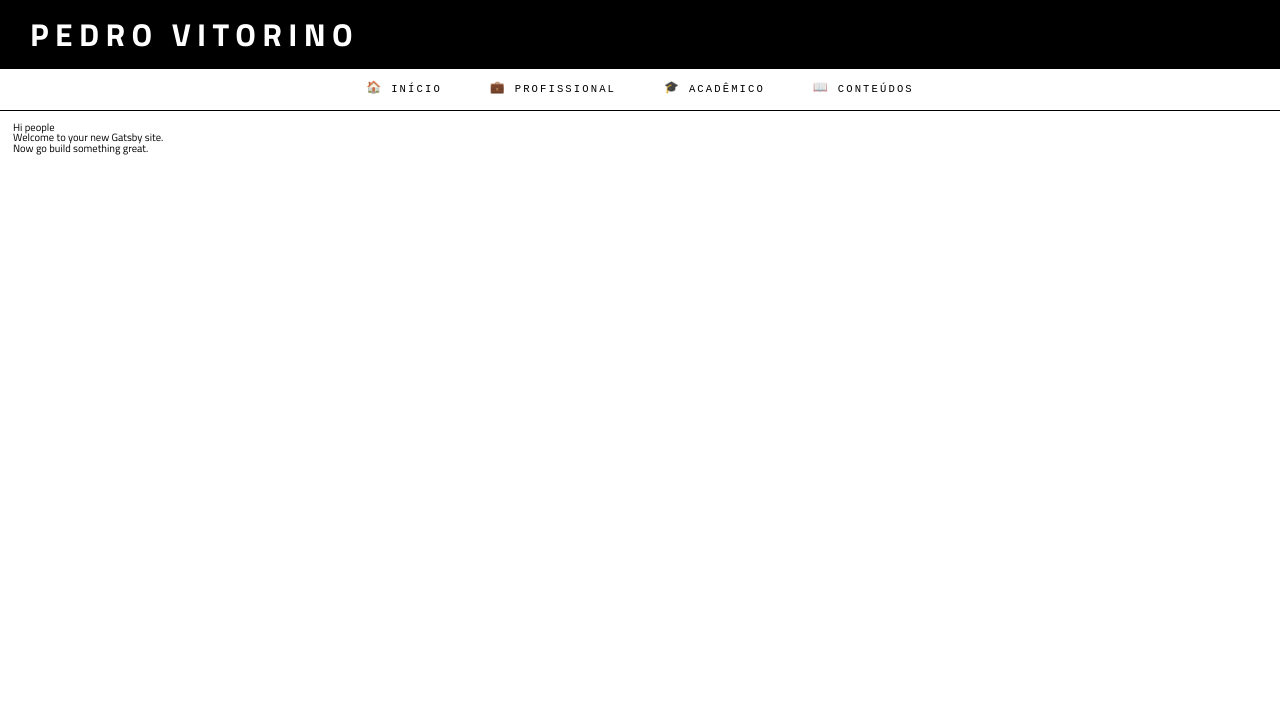
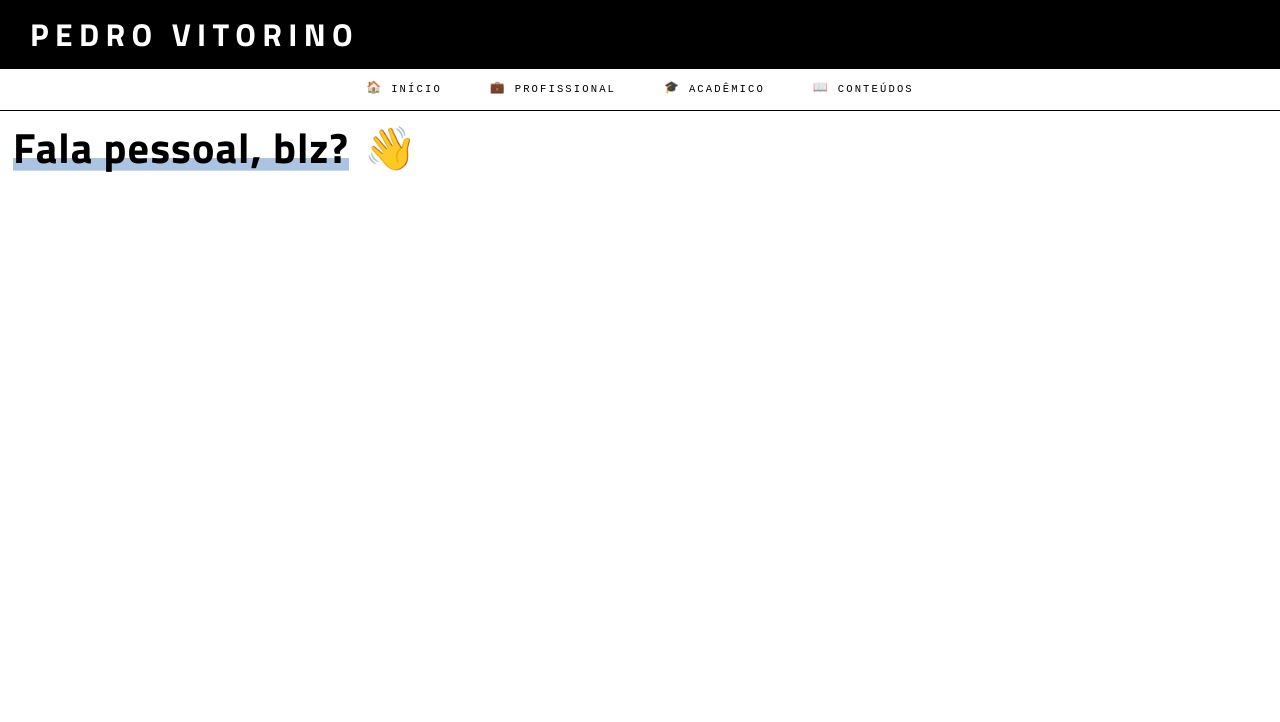
Before and after one commit to pedrovsp/pedrovsp.github.io, a Gatsby site: page / in a window 1280 px wide. Shown: the top 722 px of the page. Built offline with nearby package versions, Linux system fonts and the light colour scheme; Gatsby itself is replaced by a stand-in of ours.

Commit message:
feat: creates title component

```diff
--- /dev/null
+++ b/src/components/title/title.scss
@@ -0,0 +1,25 @@
+.title {
+  font-weight: var(--fw-bold);
+  line-height: 1.2;
+  letter-spacing: 1px;
+
+  .text {
+    background-image: linear-gradient(120deg, var(--support-color) 100%, var(--support-color) 100%);
+    background-repeat: no-repeat;
+    background-size: 100% 0.3em;
+    background-position: 0 85%;
+    transition: background-size 0.25s ease-in;
+
+    &:hover {
+      background-size: 100% 85%;
+    }
+  }
+
+  .emoji {
+    margin-left: 15px;
+  }
+}
+
+h1.title {
+  font-size: 4em;
+}
--- /dev/null
+++ b/src/components/title/title.tsx
@@ -0,0 +1,27 @@
+import React from 'react'
+import './title.scss'
+
+interface TitleProps {
+  title: string;
+  emoji: string;
+}
+
+export const H1 = (props: TitleProps) => {
+  return (
+    <h1 className='title'>
+      <span className='text'>
+        {props.title}
+      </span>
+      <span className='emoji'>
+        {props.emoji}
+      </span>
+    </h1>
+  )
+}
+
+export const H2 = (props: TitleProps) => {
+  return (
+    <h2 className='title'>
+    </h2>
+  )
+}
--- a/src/pages/index.js
+++ b/src/pages/index.js
@@ -2,13 +2,12 @@ import React from "react"
 
 import Layout from "../components/layout/layout"
 import SEO from "../components/seo"
+import { H1 } from '../components/title/title'
 
 const IndexPage = () => (
   <Layout>
-    <SEO title="Home" />
-    <h1>Hi people</h1>
-    <p>Welcome to your new Gatsby site.</p>
-    <p>Now go build something great.</p>
+    <SEO title="Pedro Vitorino" />
+    <H1 title='Fala pessoal, blz?' emoji='👋'></H1>
   </Layout>
 )
 
```
